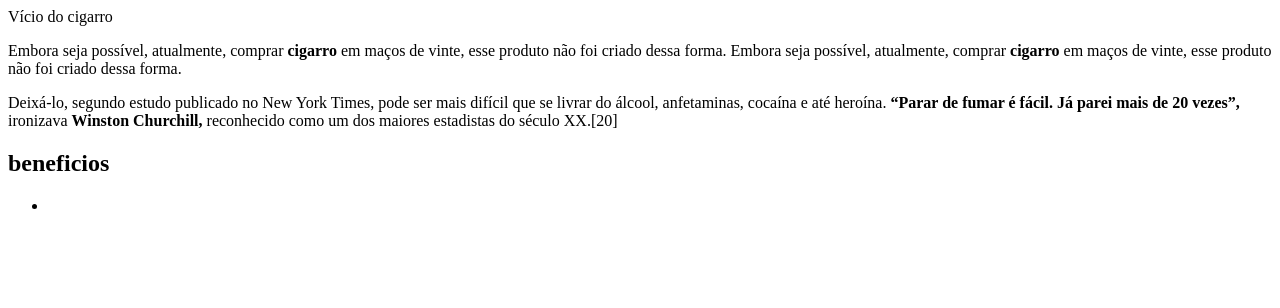
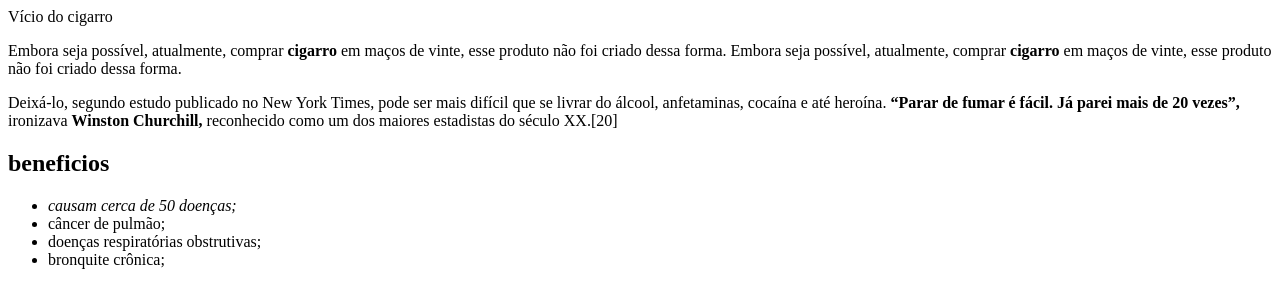
Before and after one commit to abeballa/html5ecss3, a plain HTML site: page index.html in a window 1280 px wide. Drawn offline with Linux system fonts and the light colour scheme.

Commit message:
finalização

```diff
--- a/index.html
+++ b/index.html
@@ -6,8 +6,8 @@
     <link rel="stylesheet" herf="style.css">
     </head>
     <body>
-         <div class="principal"
-            <h1>Vício do cigarro</h1>
+       <div class="principal"
+         <h1>Vício do cigarro</h1>
 
             <p>Embora seja possível, atualmente, comprar <strong>cigarro</strong> em maços de vinte, esse produto não foi criado dessa forma.
             Embora seja possível, atualmente, comprar <strong>cigarro</strong> em maços de vinte, esse produto não foi criado dessa forma.</p>
@@ -19,8 +19,11 @@
                  <h2>beneficios</h2>
 
                  <ul>
-                     <li class="itens"></li>
-
-             <body>
-
-</html>
+                     <li class="itens"> <em>causam cerca de 50 doenças;</em></li>
+                     <li class="itens"> câncer de pulmão;</li>
+                     <li class="itens"> doenças respiratórias obstrutivas;</li>
+                     <li class="itens"> bronquite crônica;</li>
+                  </ul>
+                </div>
+              </body>
+           </html>
```
